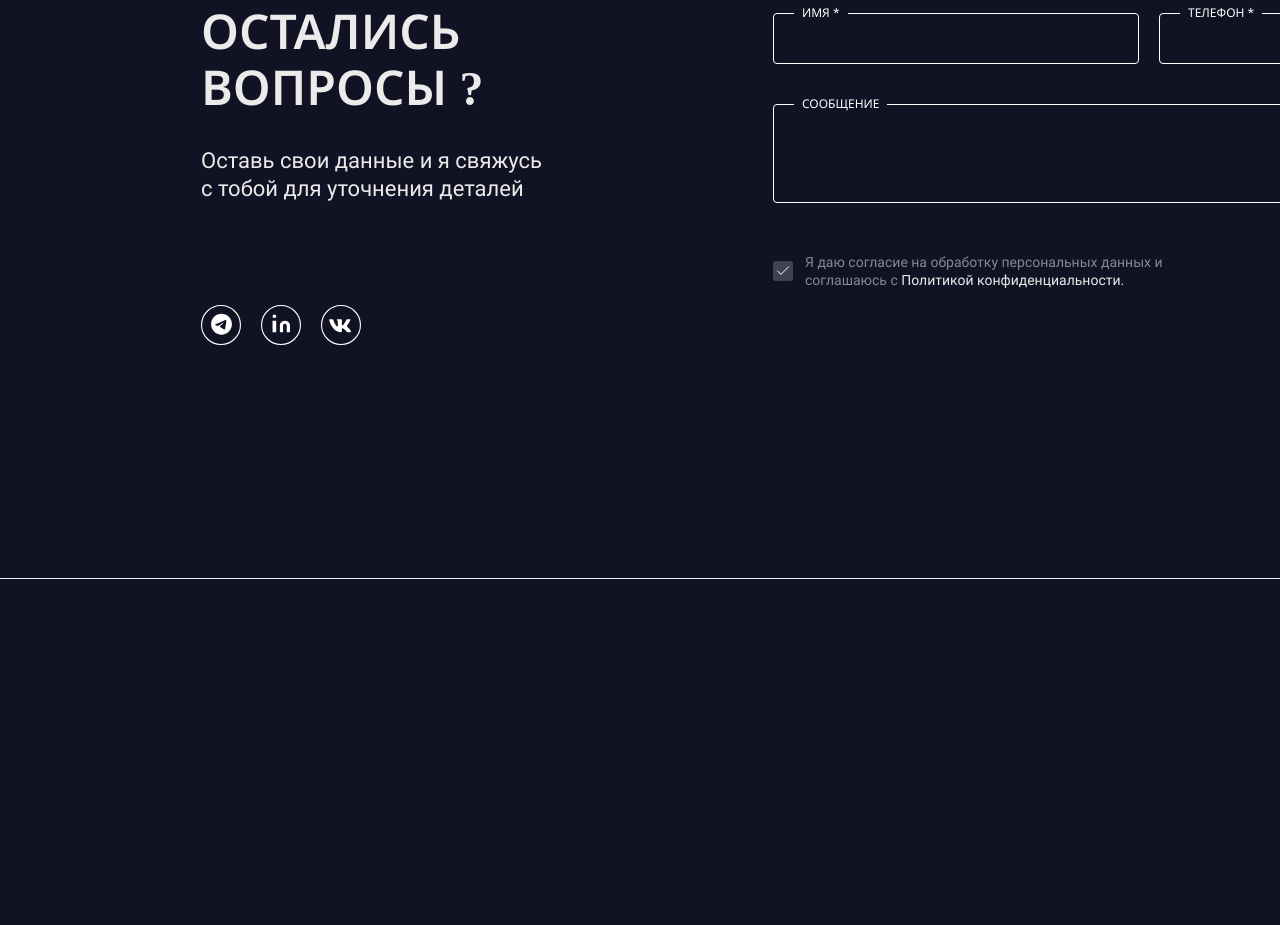
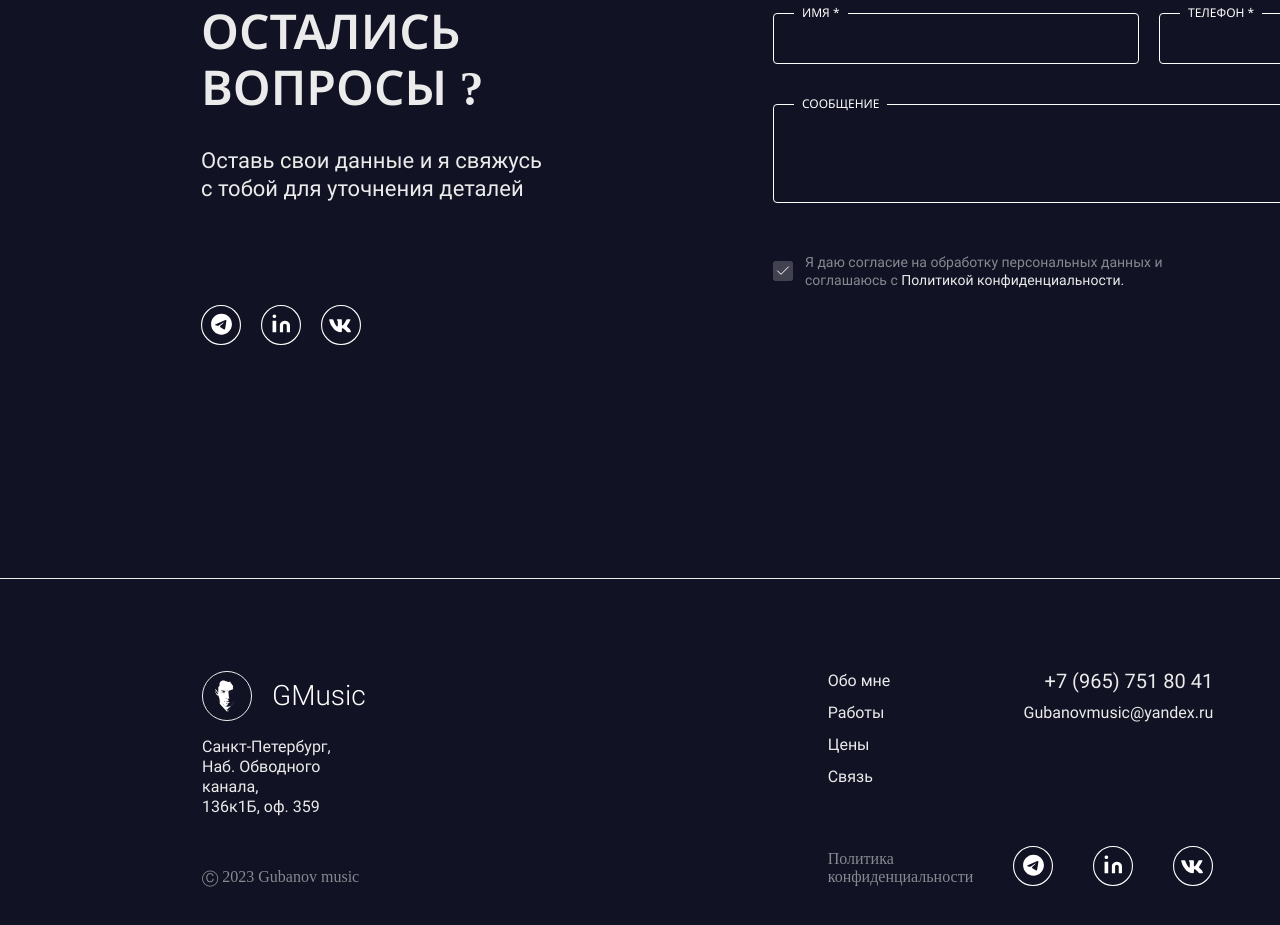
Before and after one commit to OzhoginCode/GubanovLand, a website: page index.html in a window 1280 px wide. Shown: the part 7527-8452 px from the top of the page. Before the commit the page ends 8327 px from the top, so only its background shows below. Drawn offline with Linux system fonts and the light colour scheme; files whose address does not match are found by name.

Commit message:
add footer

```diff
--- a/index.html
+++ b/index.html
@@ -323,7 +323,56 @@
         </div>
       </section>
     </main>
-    <footer class="footer"></footer>
+    <footer class="footer">
+      <div class="footer-container">
+        <div class="footer-left-container">
+          <div class="footer-logo-container">
+            <img src="./media/logo-header.svg" class="footer-logo">
+            <div class="footer-logo-name font-28l">
+              GMusic
+            </div>
+          </div>
+          <div class="footer-left-container-adress font-16r">
+            Санкт-Петербург,<br>
+            Наб. Обводного канала,<br>
+            136к1Б, оф. 359
+          </div>
+          <div class="footer-left-container-copyright">
+            Ⓒ 2023 Gubanov music
+          </div>
+        </div>
+        <div class="footer-central-container">
+          <ul class="footer-central-container-ul font-16r">
+            <li>Обо мне</li>
+            <li>Работы</li>
+            <li>Цены</li>
+            <li>Связь</li>
+          </ul>
+          <a href="" class="footer-central-container-a">
+            Политика конфиденциальности
+          </a>
+        </div>
+        <div class="footer-right-container">
+          <div class="font-20r">
+            +7 (965) 751 80 41
+          </div>
+          <div class="footer-right-container-mail font-16r">
+            Gubanovmusic@yandex.ru
+          </div>
+          <div class="footer-right-container-img-container">
+            <a href="">
+              <img src="./media/section-communication-telegram.svg" alt="">
+            </a>
+            <a href="">
+              <img src="./media/section-communication-instagram.svg" alt="">
+            </a>
+            <a href="">
+              <img src="./media/section-communication-vk.svg" alt="">
+            </a>
+          </div>
+        </div>
+      </div>
+    </footer>
   </body>
 </html>
 
--- a/styles.css
+++ b/styles.css
@@ -1017,10 +1017,131 @@
 }
 
 .footer {
+  position: relative;
+
   border-top: 1px solid var(--white-2);
 
-  height: 221px;
+  height: 398px;
 }
+
+.footer-container {
+  position: absolute;
+  display: flex;
+
+  top: 92px;
+  left: 202px;
+  right: 203px;
+  bottom: 91px;
+  box-sizing: border-box;
+}
+
+.footer-left-container {
+  display: flex;
+  flex-direction: column;
+
+  height: 100%;
+}
+
+.footer-logo-container {
+  display: flex;
+  align-items: center;
+
+  width: 100%;
+}
+
+.footer-logo {
+  max-width: 50px;
+  height: auto;
+}
+
+.footer-logo-name {
+  margin-left: 20px;
+
+  height: 30px;
+
+  color: var(--white-1);
+}
+
+.footer-left-container-adress {
+  margin-top: 16px;
+
+  color: var(--white-2);
+}
+
+.footer-left-container-copyright {
+  margin-top: auto;
+
+  color: var(--light-grey);
+}
+
+.footer-central-container {
+  display: flex;
+  flex-direction: column;
+
+  margin-left: 462px;
+}
+
+.footer-central-container-ul {
+  margin: 0;
+  padding: 0;
+}
+
+.footer-central-container-ul li{
+  list-style: none;
+
+  margin-bottom: 12px;
+
+  color: var(--white-2);
+}
+
+.footer-central-container-a {
+  margin-top: auto;
+
+  text-decoration: none;
+  color: var(--light-grey);
+}
+
+.footer-right-container {
+  display: flex;
+  flex-direction: column;
+
+  justify-self: end;
+
+  margin-left: auto;
+
+  text-align: right;
+
+  color: var(--white-2);
+}
+
+.footer-right-container-mail {
+  margin-top: 12px;
+  text-align: right;
+}
+
+.footer-right-container-img-container {
+  display: flex;
+  justify-content: end;
+
+  margin-top: auto;
+}
+
+.footer-right-container-img-container a {
+  margin-left: 40px;
+
+  width: 40px;
+  height: 40px;
+}
+
+
+
+
+
+
+
+
+
+
 
 
 
```
